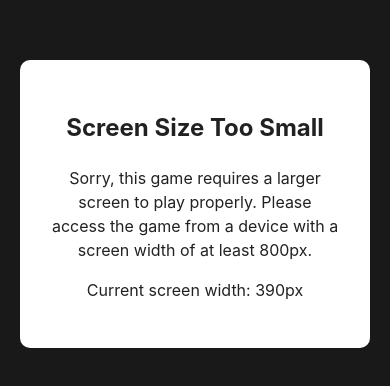
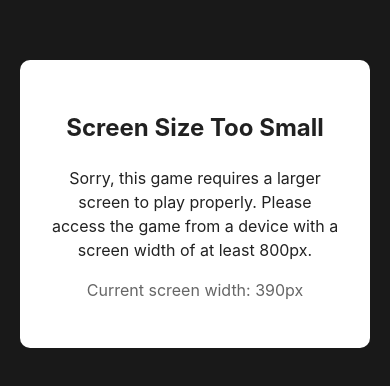
Before and after one commit to zhwatts/clean-your-room, a React (Vite) app in the folder packages/client/: page / in a window 390 px wide. Shown: the part 218-604 px from the top of the page. Built offline with nearby package versions, Linux system fonts and the light colour scheme; no server answers.

Commit message:
moves smallscreenwarning to its own component files, and moves leaderboard from left of the screen to right, to account for a scrollbar

```diff
--- a/packages/client/src/App.tsx
+++ b/packages/client/src/App.tsx
@@ -4,6 +4,7 @@ import { useState } from "react";
 import Game from "./components/Game/Game";
 import { Player } from "./models/Player";
 import StartScreen from "./components/Menu/StartScreen";
+import SmallScreenWarning from "./components/UI/SmallScreenWarning";
 
 function App() {
   const [currentPlayer, setCurrentPlayer] = useState<Player | null>(null);
@@ -14,7 +15,6 @@ function App() {
 
   const [isSmallScreen, setIsSmallScreen] = useState(window.innerWidth < 800);
 
-  // Update isSmallScreen state when window is resized
   useState(() => {
     const handleResize = () => {
       setIsSmallScreen(window.innerWidth < 800);
@@ -25,42 +25,7 @@ function App() {
   });
 
   if (isSmallScreen) {
-    return (
-      <div
-        style={{
-          position: "fixed",
-          top: 0,
-          left: 0,
-          right: 0,
-          bottom: 0,
-          backgroundColor: "rgba(0, 0, 0, 0.9)",
-          display: "flex",
-          alignItems: "center",
-          justifyContent: "center",
-          zIndex: 9999,
-          padding: "20px",
-        }}
-      >
-        <div
-          style={{
-            backgroundColor: "white",
-            padding: "30px",
-            borderRadius: "10px",
-            textAlign: "center",
-            maxWidth: "90%",
-          }}
-        >
-          <h2 style={{ marginBottom: "20px" }}>Screen Size Too Small</h2>
-          <p>
-            Sorry, this game requires a larger screen to play properly. Please
-            access the game from a device with a screen width of at least 800px.
-          </p>
-          <p style={{ marginTop: "15px" }}>
-            Current screen width: {window.innerWidth}px
-          </p>
-        </div>
-      </div>
-    );
+    return <SmallScreenWarning />;
   }
 
   return currentPlayer ? (
--- a/packages/client/src/components/Menu/StartScreen.css
+++ b/packages/client/src/components/Menu/StartScreen.css
@@ -7,15 +7,25 @@
   overflow: hidden;
 }
 
+.main-content {
+  width: 66.67%;
+  display: flex;
+  align-items: center;
+  justify-content: center;
+  padding: 2rem;
+  position: relative;
+  overflow: hidden;
+  clip-path: ellipse(100% 110% at 0% 85%);
+}
+
 .players-sidebar {
-  display:flex;
+  width: 33.33%;
+  display: flex;
   flex-direction: column;
-  width: 450px;
   height: 100%;
-  border-right: none;
+  border-left: none;
   overflow-y: auto;
-  padding: 1rem;
-  padding-left:0;
+  padding: 1rem 0 1rem 1rem;
   position: relative;
   z-index: 2;
   justify-content: space-between;
@@ -41,7 +51,7 @@
   flex-direction: column;
   gap: 8px;
   padding: 0;
-  margin-left:0px;
+  margin: 0;
 }
 
 
@@ -54,53 +64,54 @@
   gap: 0.75rem;
   transition: background-color 0.2s ease;
   position: relative;
-  padding-left: 2.5rem;
+  padding-left: 1rem;
+}
+
+.player-card:last-child {
+  border-bottom: none;
+  margin-bottom: 3rem;
 }
 
 .player-card:nth-child(1) {
-  background-color: rgba(255, 215, 0, 0.5);
-  border-radius: 0 15px 15px 0;
-  border-bottom: none;
+  background-color: rgba(255, 215, 0, 0.5); /* Gold */
+  border-radius: 8px 0 0 8px; /* Rounded left corners */
 }
 
 .player-card:nth-child(2) {
-  background-color: rgba(192, 192, 192, 0.5);
-  border-radius: 0 15px 15px 0;
-  border-bottom: none;
+  background-color: rgba(192, 192, 192, 0.5); /* Silver */
+  border-radius: 8px 0 0 8px;
 }
 
 .player-card:nth-child(3) {
-  background-color: rgba(205, 127, 50, 0.5);
-  border-radius: 0 15px 15px 0;
-  border-bottom: none;
+  background-color: rgba(205, 127, 50, 0.5); /* Bronze */
+  border-radius: 8px 0 0 8px;
 }
 
-.player-card:nth-child(1)::before,
-.player-card:nth-child(2)::before,
-.player-card:nth-child(3)::before {
-  content: '';
-  position: absolute;
-  left: 0.75rem;
-  top: 50%;
-  transform: translateY(-50%);
+.player-card::before {
+  content: ' ';
+  position: relative;
   width: 24px;
   height: 24px;
   display: flex;
   align-items: center;
   justify-content: center;
   font-size: 1.2rem;
+  background-color: transparent;
 }
 
 .player-card:nth-child(1)::before {
   content: '🥇';
+  background-color: initial;
 }
 
 .player-card:nth-child(2)::before {
   content: '🥈';
+  background-color: initial;
 }
 
 .player-card:nth-child(3)::before {
   content: '🥉';
+  background-color: initial;
 }
 
 .player-avatar {
@@ -144,17 +155,6 @@
   display: flex;
   gap: 0.5rem;
   flex-shrink: 0;
-}
-
-.main-content {
-  flex: 1;
-  display: flex;
-  align-items: center;
-  justify-content: center;
-  padding: 2rem;
-  position: relative;
-  overflow: hidden;
-  clip-path: ellipse(100% 110% at 100% 85%);
 }
 
 .main-content-inner {
--- a/packages/client/src/components/Menu/StartScreen.tsx
+++ b/packages/client/src/components/Menu/StartScreen.tsx
@@ -55,6 +55,21 @@ function StartScreen({ onPlayerSelect }: StartScreenProps) {
 
   return (
     <div className="start-screen">
+      <div className="main-content">
+        <div className="main-content-inner">
+          <div className="game-title">
+            <h1>Clean Your Room!</h1>
+            <p className="tagline">An epic adventure to be spick and span</p>
+            <button
+              className="new-game-button"
+              onClick={() => setShowNewPlayerModal(true)}
+            >
+              Start Game with New Player
+            </button>
+          </div>
+        </div>
+      </div>
+
       <div className="players-sidebar">
         <div>
           <h2 className="sidebar-header">Leader Board</h2>
@@ -114,21 +129,6 @@ function StartScreen({ onPlayerSelect }: StartScreenProps) {
         <div id="credit-footer">Fun as designed, by ZachWatts.Online 🤖</div>
       </div>
 
-      <div className="main-content">
-        <div className="main-content-inner">
-          <div className="game-title">
-            <h1>Clean Your Room!</h1>
-            <p className="tagline">An epic adventure to be spick and span</p>
-            <button
-              className="new-game-button"
-              onClick={() => setShowNewPlayerModal(true)}
-            >
-              Start Game with New Player
-            </button>
-          </div>
-        </div>
-      </div>
-
       {(showNewPlayerModal || playerToEdit) && (
         <Modal
           onClose={() => {
--- /dev/null
+++ b/packages/client/src/components/UI/SmallScreenWarning.css
@@ -0,0 +1,30 @@
+.small-screen-overlay {
+  position: fixed;
+  top: 0;
+  left: 0;
+  right: 0;
+  bottom: 0;
+  background-color: rgba(0, 0, 0, 0.9);
+  display: flex;
+  align-items: center;
+  justify-content: center;
+  z-index: 9999;
+  padding: 20px;
+}
+
+.small-screen-content {
+  background-color: white;
+  padding: 30px;
+  border-radius: 10px;
+  text-align: center;
+  max-width: 90%;
+}
+
+.small-screen-content h2 {
+  margin-bottom: 20px;
+}
+
+.screen-width {
+  margin-top: 15px;
+  color: #666;
+}
--- /dev/null
+++ b/packages/client/src/components/UI/SmallScreenWarning.tsx
@@ -0,0 +1,22 @@
+/** @format */
+
+import "./SmallScreenWarning.css";
+
+function SmallScreenWarning() {
+  return (
+    <div className="small-screen-overlay">
+      <div className="small-screen-content">
+        <h2>Screen Size Too Small</h2>
+        <p>
+          Sorry, this game requires a larger screen to play properly. Please
+          access the game from a device with a screen width of at least 800px.
+        </p>
+        <p className="screen-width">
+          Current screen width: {window.innerWidth}px
+        </p>
+      </div>
+    </div>
+  );
+}
+
+export default SmallScreenWarning;
```
